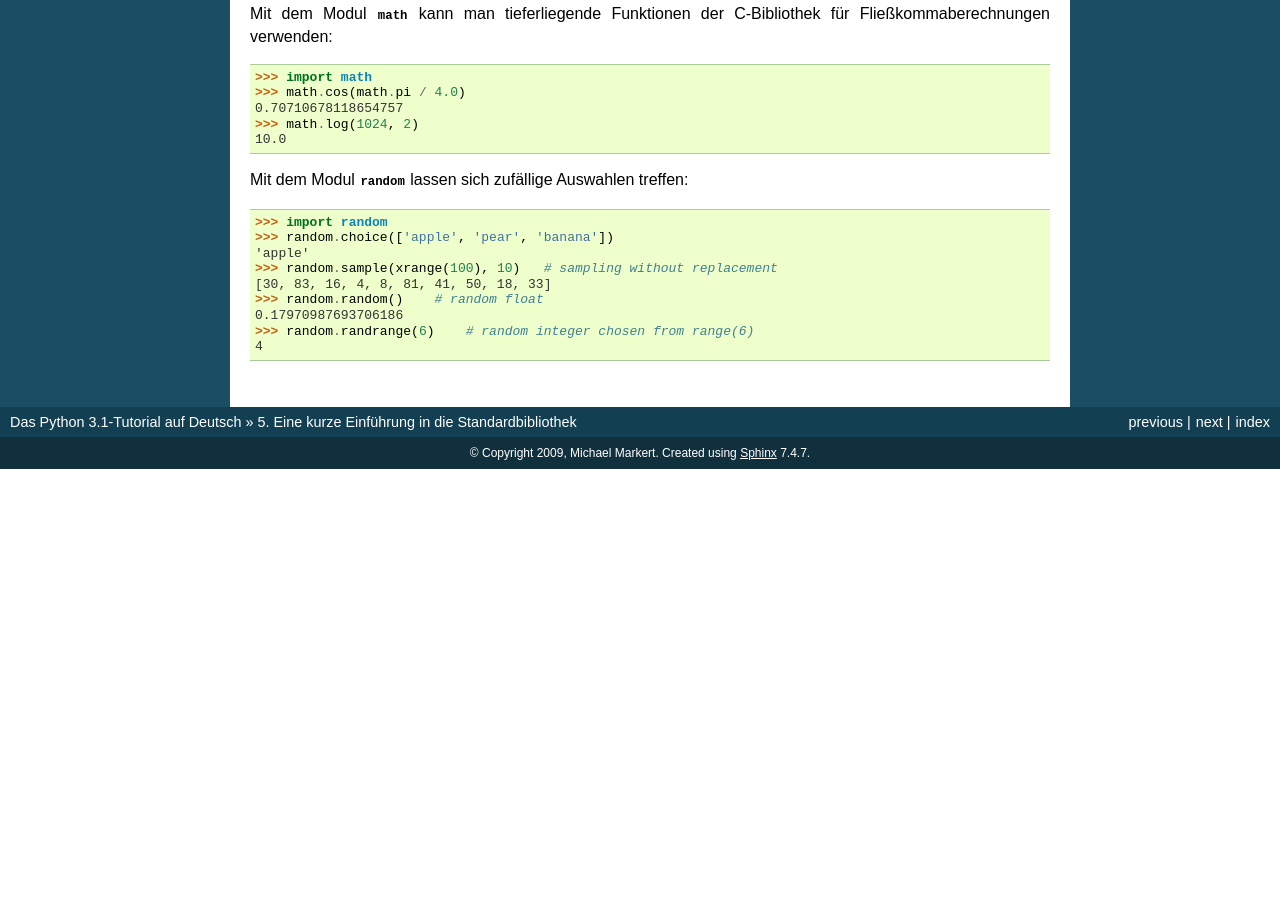
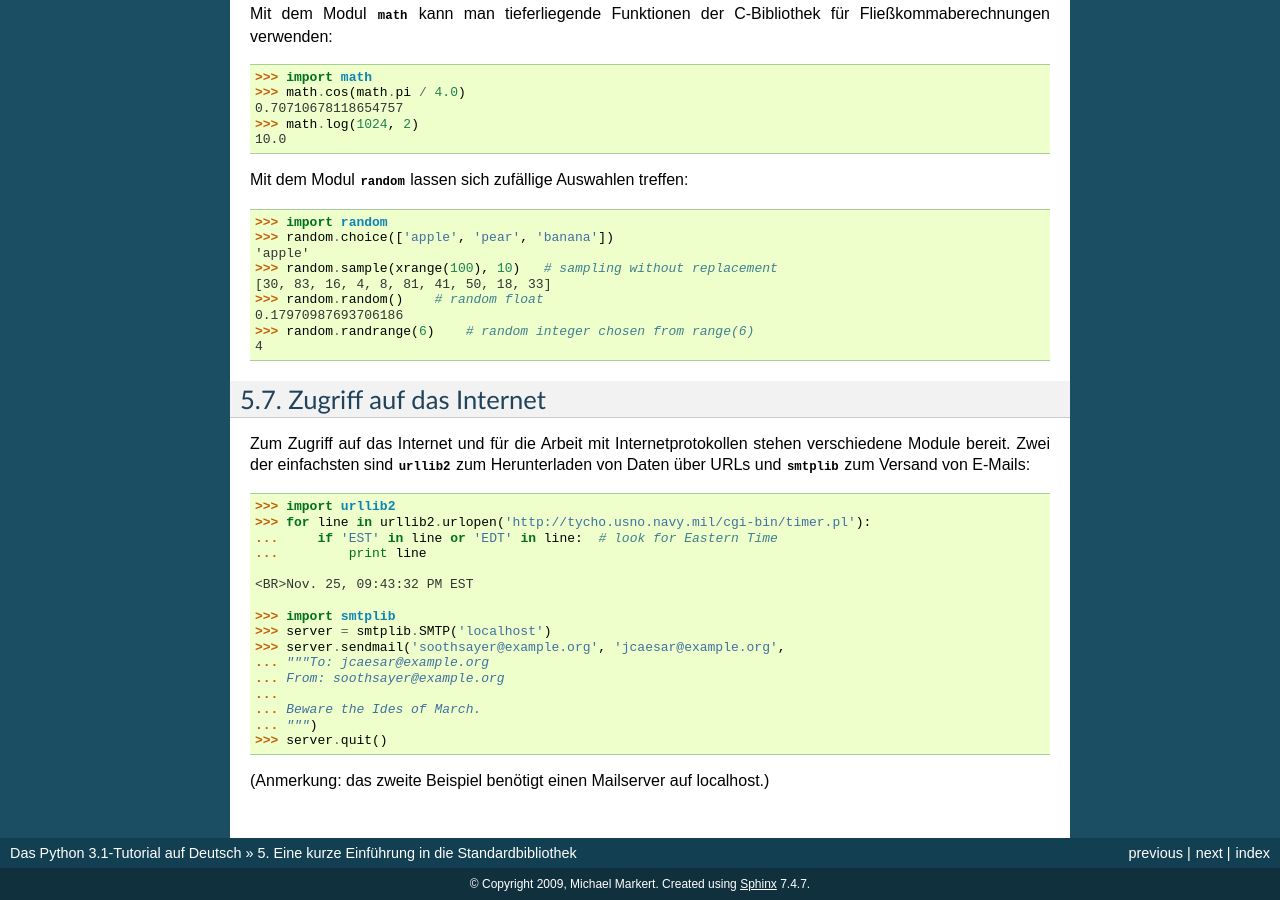
Before and after one commit to cofi/py-tutorial-de, a Sphinx documentation site: the page built from source/stdlib.rst, in a window 1280 px wide and 900 px high, scrolled down 1724 px. Built offline with Sphinx 7.4.7, drawn with Linux system fonts in a browser that asks for light colours; pages that are not in the unit, such as notebooks, are missing from menus; before the commit the page ends 2193 px from its top, so only the background shows below that; some of the changed text lies outside the part shown.

Commit message:
Translated Section 10.7 (Issue #73)

```diff
--- a/source/stdlib.rst
+++ b/source/stdlib.rst
@@ -134,3 +134,32 @@ Mit dem Modul :mod:`random` lassen sich zufällige Auswahlen treffen::
    0.17970987693706186
    >>> random.randrange(6)    # random integer chosen from range(6)
    4
+
+
+.. _tut-internet-access:
+
+Zugriff auf das Internet
+========================
+
+Zum Zugriff auf das Internet und für die Arbeit mit Internetprotokollen stehen
+verschiedene Module bereit. Zwei der einfachsten sind :mod:`urllib2` zum
+Herunterladen von Daten über URLs und :mod:`smtplib` zum Versand von E-Mails::
+
+   >>> import urllib2
+   >>> for line in urllib2.urlopen('http://tycho.usno.navy.mil/cgi-bin/timer.pl'):
+   ...     if 'EST' in line or 'EDT' in line:  # look for Eastern Time
+   ...         print line
+
+   <BR>Nov. 25, 09:43:32 PM EST
+
+   >>> import smtplib
+   >>> server = smtplib.SMTP('localhost')
+   >>> server.sendmail('soothsayer@example.org', 'jcaesar@example.org',
+   ... """To: jcaesar@example.org
+   ... From: soothsayer@example.org
+   ...
+   ... Beware the Ides of March.
+   ... """)
+   >>> server.quit()
+
+(Anmerkung: das zweite Beispiel benötigt einen Mailserver auf localhost.)
```
